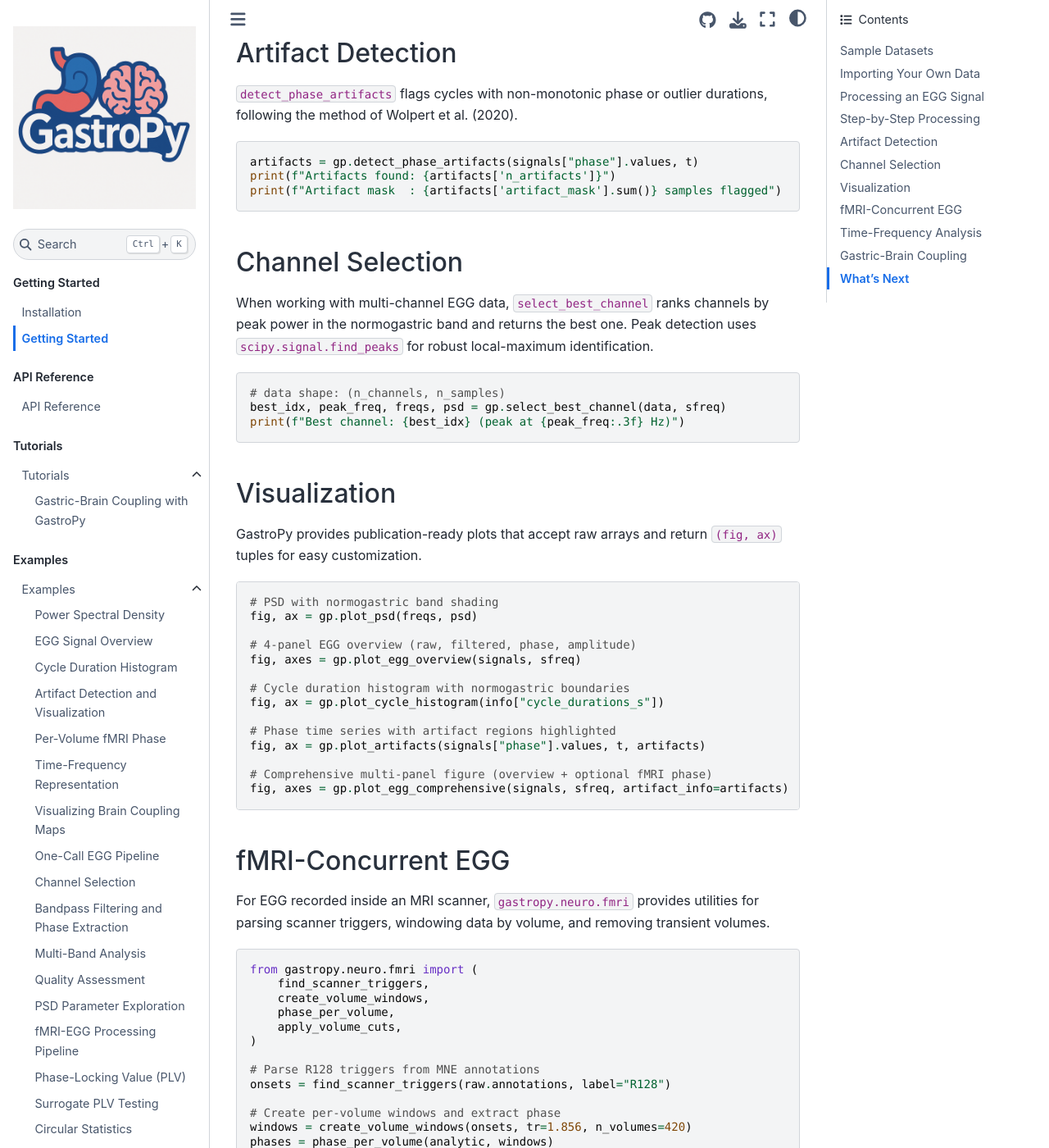
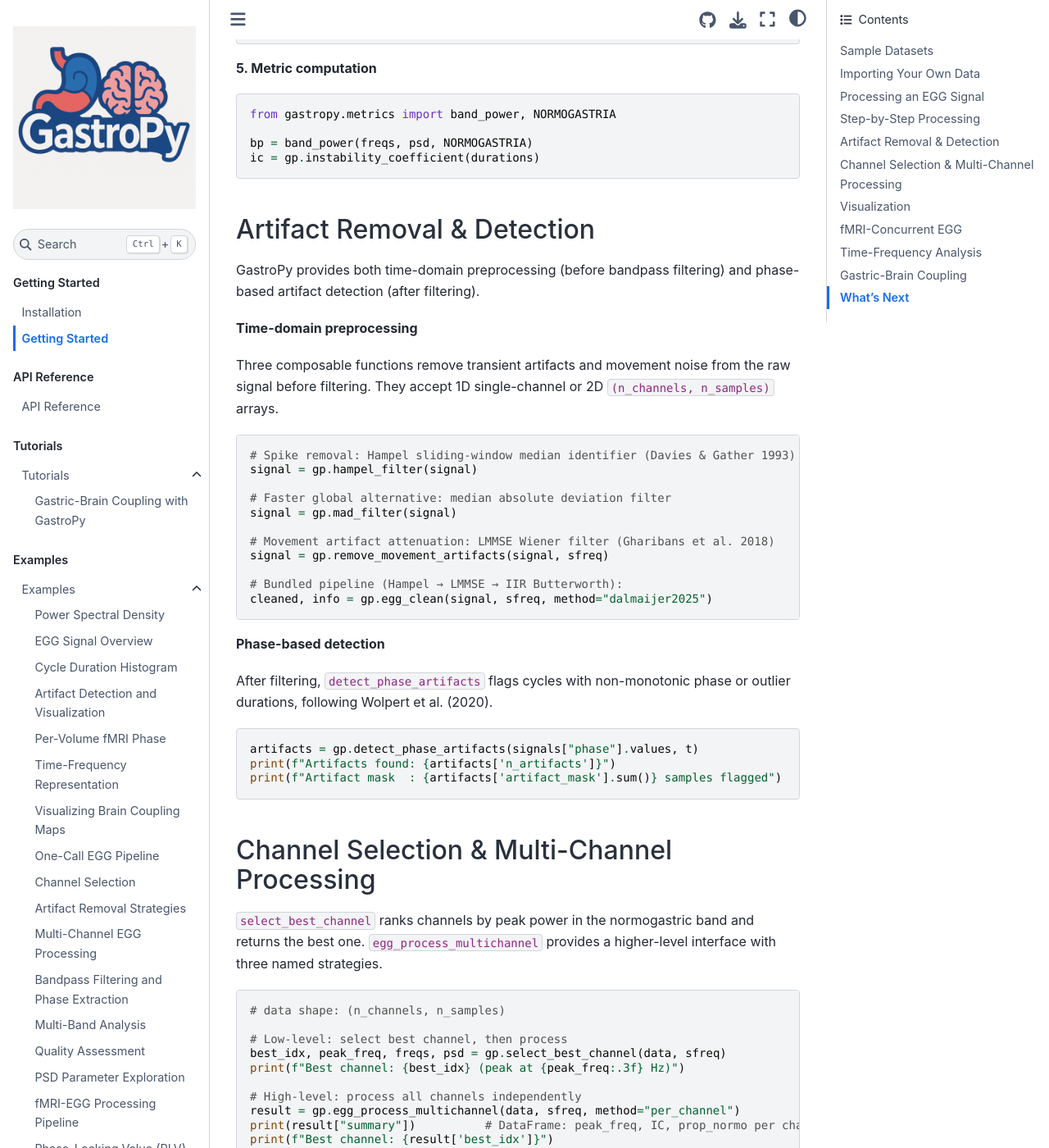
Before and after one commit to embodied-computation-group/gastropy, a Sphinx documentation site: the page built from docs/getting_started.rst, in a window 1280 px wide and 1400 px high, scrolled down 2739 px. Shown: the whole window at 82% size. Built offline with Sphinx 7.4.7 and the Sphinx Book theme 1.1.4, drawn with Linux system fonts in a browser that asks for light colours; pages that are not in the unit, such as notebooks, are missing from menus; some of the changed text lies outside the part shown.

Commit message:
Add documentation for multichannel processing and preprocessing features
- API reference: add egg_process_multichannel and 6 new signal
  functions (hampel_filter, mad_filter, remove_movement_artifacts,
  ica_denoise, fit_sine, sine_model)
- getting_started.rst: expand artifact removal, channel selection, and
  egg_clean method sections with examples for all new functionality
- New example notebooks: artifact_removal.ipynb,
  multichannel_processing.ipynb
- Update egg_process.ipynb with dalmaijer2025 cleaning pipeline cell
- Update bandpass_filtering.ipynb with fit_sine demonstration cell
- Register new notebooks in examples/index.rst

```diff
--- a/docs/examples/index.rst
+++ b/docs/examples/index.rst
@@ -27,6 +27,8 @@
 
    egg_process
    channel_selection
+   artifact_removal
+   multichannel_processing
    bandpass_filtering
    multiband_analysis
    quality_assessment
--- a/docs/getting_started.rst
+++ b/docs/getting_started.rst
@@ -97,6 +97,14 @@
    print(f"Instability IC : {info['instability_coefficient']:.4f}")
    print(f"% Normogastric : {info['proportion_normogastric']:.0%}")
 
+.. tip::
+
+   ``egg_clean`` supports multiple named cleaning pipelines via its
+   ``method`` parameter. ``method="fir"`` (default) uses a zero-phase
+   FIR bandpass. ``method="dalmaijer2025"`` applies Hampel spike removal
+   → LMMSE movement filtering → IIR Butterworth bandpass, suitable for
+   ambulatory recordings with motion artifacts.
+
 Step-by-Step Processing
 -----------------------
 
@@ -137,11 +145,36 @@
    bp = band_power(freqs, psd, NORMOGASTRIA)
    ic = gp.instability_coefficient(durations)
 
-Artifact Detection
-------------------
+Artifact Removal & Detection
+----------------------------
 
-``detect_phase_artifacts`` flags cycles with non-monotonic phase or
-outlier durations, following the method of Wolpert et al. (2020).
+GastroPy provides both time-domain preprocessing (before bandpass
+filtering) and phase-based artifact detection (after filtering).
+
+**Time-domain preprocessing**
+
+Three composable functions remove transient artifacts and movement noise
+from the raw signal before filtering. They accept 1D single-channel or
+2D ``(n_channels, n_samples)`` arrays.
+
+.. code-block:: python
+
+   # Spike removal: Hampel sliding-window median identifier (Davies & Gather 1993)
+   signal = gp.hampel_filter(signal)
+
+   # Faster global alternative: median absolute deviation filter
+   signal = gp.mad_filter(signal)
+
+   # Movement artifact attenuation: LMMSE Wiener filter (Gharibans et al. 2018)
+   signal = gp.remove_movement_artifacts(signal, sfreq)
+
+   # Bundled pipeline (Hampel → LMMSE → IIR Butterworth):
+   cleaned, info = gp.egg_clean(signal, sfreq, method="dalmaijer2025")
+
+**Phase-based detection**
+
+After filtering, ``detect_phase_artifacts`` flags cycles with
+non-monotonic phase or outlier durations, following Wolpert et al. (2020).
 
 .. code-block:: python
 
@@ -149,19 +182,30 @@
    print(f"Artifacts found: {artifacts['n_artifacts']}")
    print(f"Artifact mask  : {artifacts['artifact_mask'].sum()} samples flagged")
 
-Channel Selection
------------------
+Channel Selection & Multi-Channel Processing
+---------------------------------------------
 
-When working with multi-channel EGG data, ``select_best_channel`` ranks
-channels by peak power in the normogastric band and returns the best one.
-Peak detection uses ``scipy.signal.find_peaks`` for robust local-maximum
-identification.
+``select_best_channel`` ranks channels by peak power in the normogastric
+band and returns the best one. ``egg_process_multichannel`` provides a
+higher-level interface with three named strategies.
 
 .. code-block:: python
 
    # data shape: (n_channels, n_samples)
+
+   # Low-level: select best channel, then process
    best_idx, peak_freq, freqs, psd = gp.select_best_channel(data, sfreq)
    print(f"Best channel: {best_idx} (peak at {peak_freq:.3f} Hz)")
+
+   # High-level: process all channels independently
+   result = gp.egg_process_multichannel(data, sfreq, method="per_channel")
+   print(result["summary"])          # DataFrame: peak_freq, IC, prop_normo per channel
+   print(f"Best channel: {result['best_idx']}")
+
+   # Use ICA spatial denoising first (requires scikit-learn)
+   result = gp.egg_process_multichannel(data, sfreq, method="ica",
+                                        ica_snr_threshold=2.0)
+   print(result["ica_info"]["n_kept"], "ICA components retained")
 
 Visualization
 -------------
```
Also changed, not shown: docs/api/index.rst (+19 -0 lines), docs/examples/artifact_removal.ipynb (added), docs/examples/bandpass_filtering.ipynb, docs/examples/egg_process.ipynb, docs/examples/multichannel_processing.ipynb (added).
